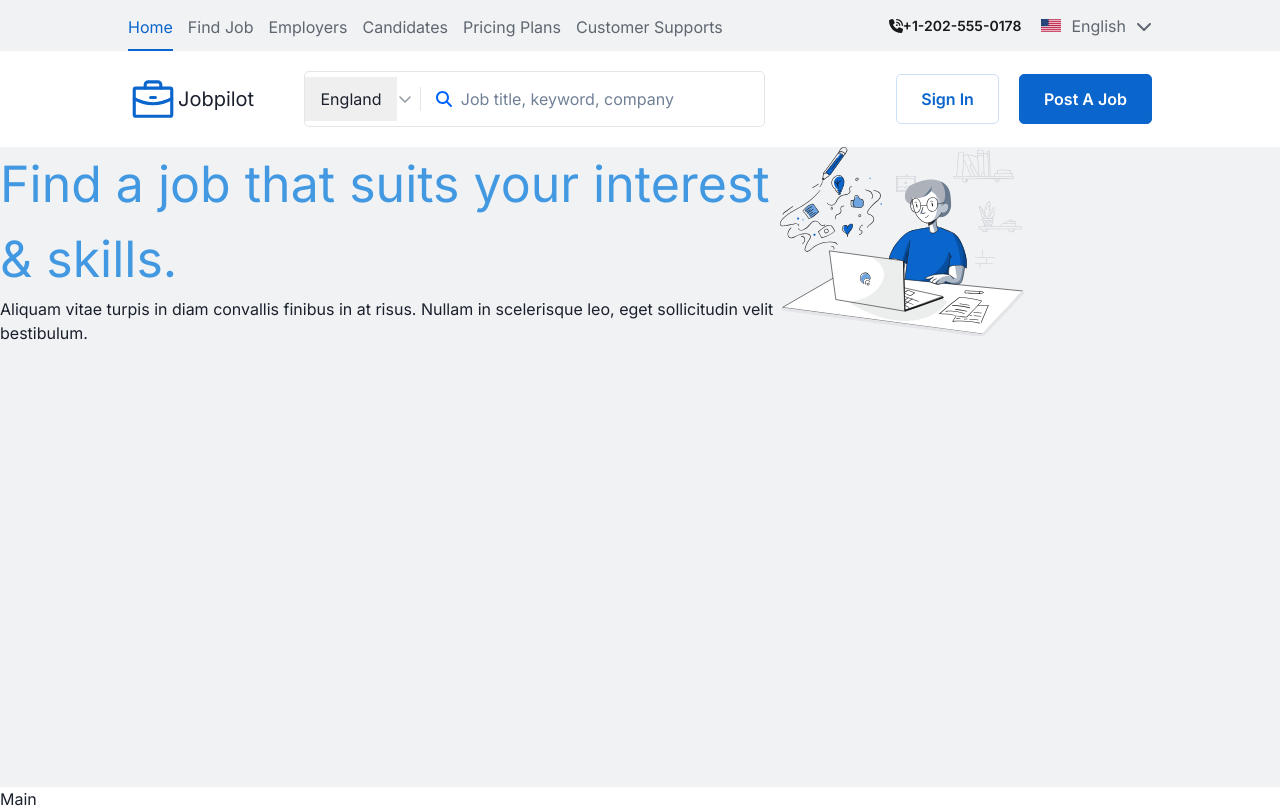
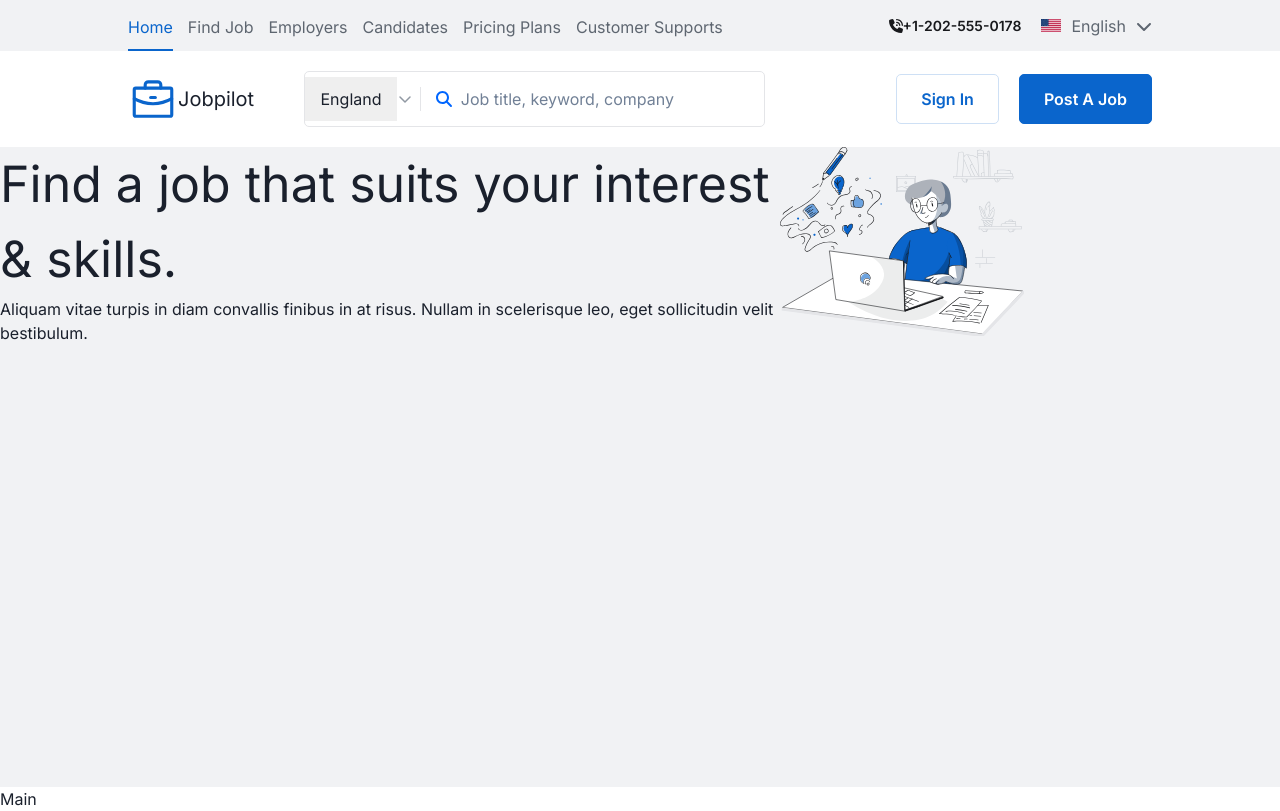
Before and after one commit to Fazliddin2208/job-listing, a Next.js app: page / in a window 1280 px wide. Built offline with nearby package versions, Linux system fonts and the light colour scheme; no server answers.

Commit message:
text color

```diff
--- a/Components/Hero/HeroComponent.jsx
+++ b/Components/Hero/HeroComponent.jsx
@@ -10,7 +10,7 @@ export default function HeroComponent() {
         <div className={`container ${style.hero}`}>
             <Flex alignContent={'center'} className={style.hero__infos}>
                 <div className={style.hero__infos__main}>
-                    <Text color='blue.400' fontSize="50px">Find a job that suits your interest & skills.</Text>
+                    <Text fontSize="50px">Find a job that suits your interest & skills.</Text>
                     <p>Aliquam vitae turpis in diam convallis finibus in at risus. Nullam in scelerisque leo, eget sollicitudin velit bestibulum.</p>
                 </div>
                 <div className={style.hero__infos__pic}>
```
